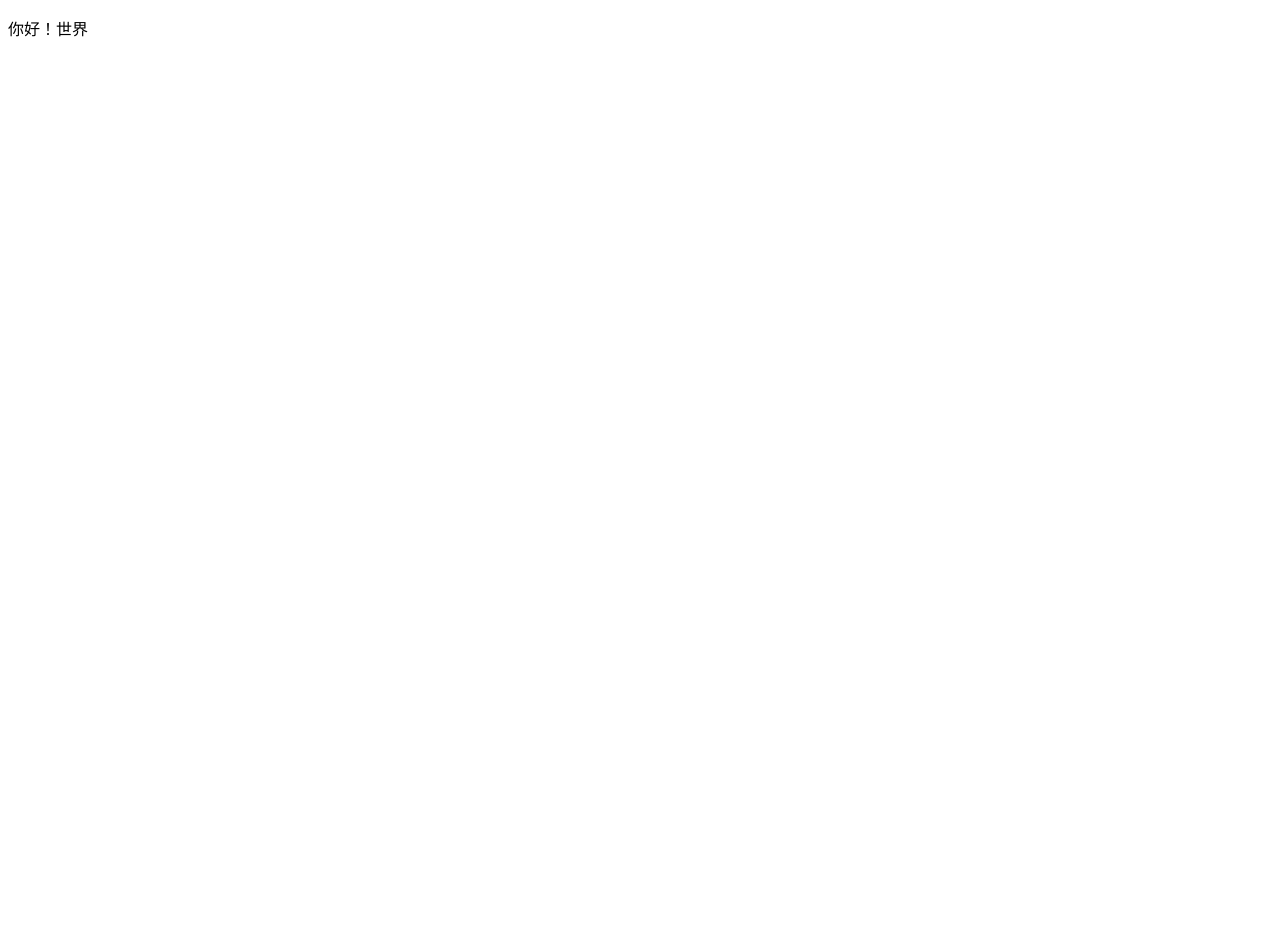
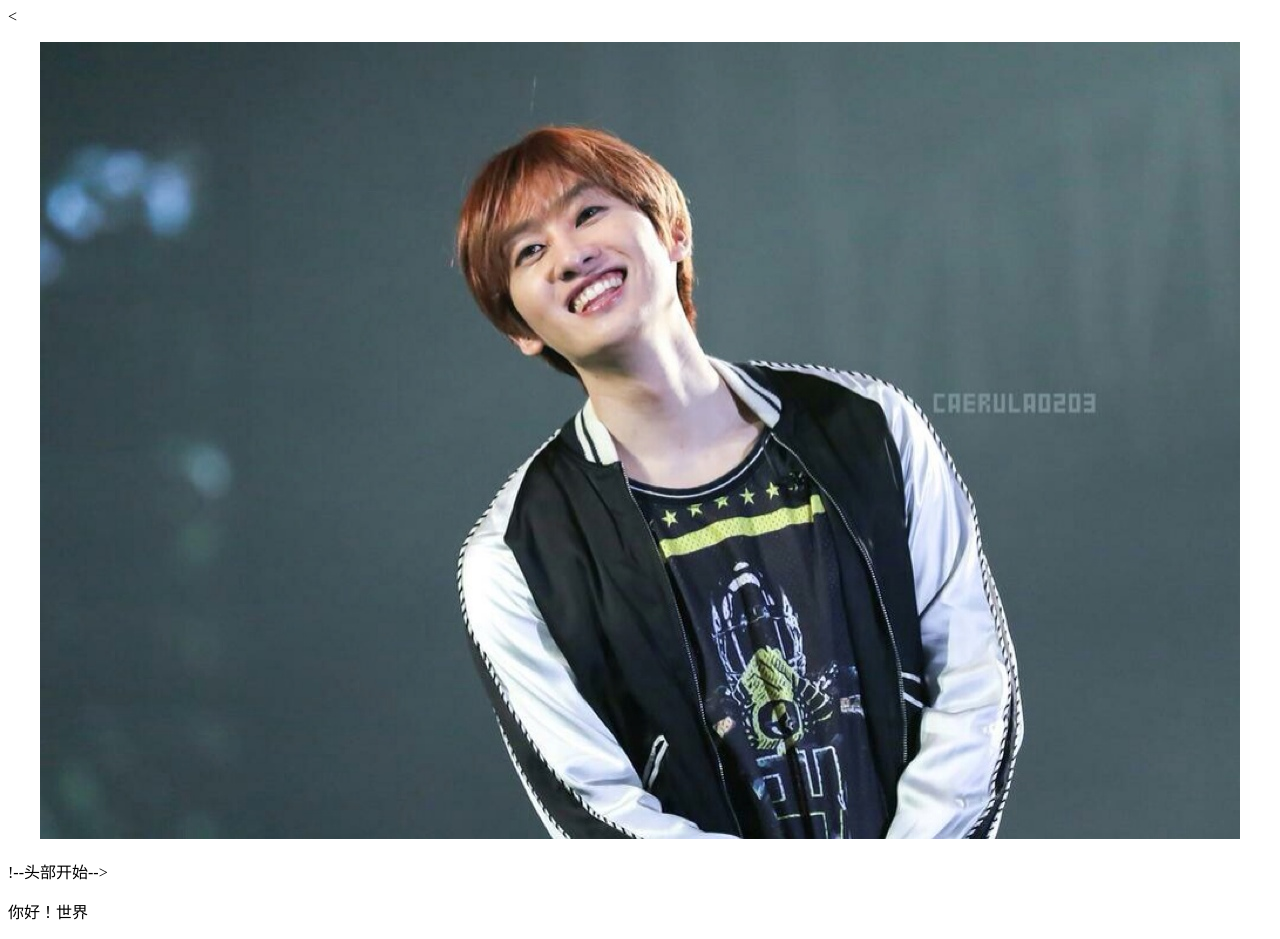
Before and after one commit to zhangzhisen/Johinee.github.io, a plain HTML site: page index.html in a window 1280 px wide. Before the commit the page ends 800 px from the top, so only its background shows below. Drawn offline with Linux system fonts and the light colour scheme.

Commit message:
Update index.html

```diff
--- a/index.html
+++ b/index.html
@@ -1,6 +1,6 @@
 <!doctype html><!--声明是一个HTML文件-->
 <html>
-  <!--头部开始-->
+  <<p align="center"><img src="/123.jpg"></p>!--头部开始-->
   <head>
     <title>网页标题</title>
   </head>
```
